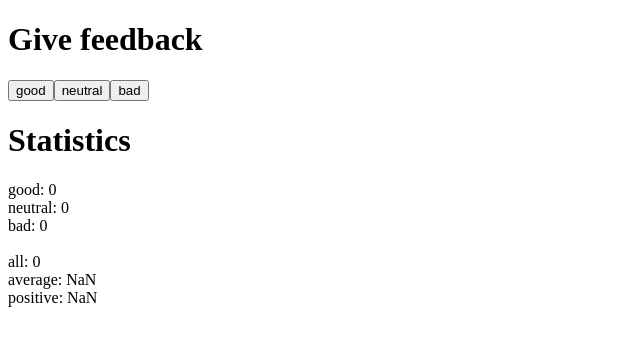
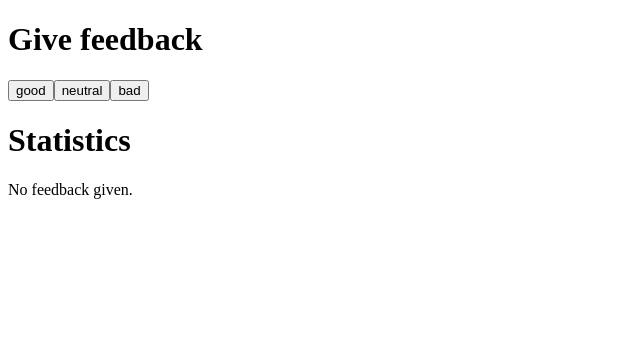
Before and after one commit to jussiviinikka/full-stack-open, a React (Vite) app in the folder osa1/unicafe/: page / in a window 1280 px wide. Shown: the top 346 px of the page, without its empty margins (0-640 px from the left). Built offline with nearby package versions, Linux system fonts and the light colour scheme.

Commit message:
Part 1: Unicafe, step4

```diff
--- a/osa1/unicafe/src/App.jsx
+++ b/osa1/unicafe/src/App.jsx
@@ -14,6 +14,7 @@ const Statistics = ({good, neutral, bad}) => {
 		(good - bad) / all()
 	)
 
+	if (all() > 0) {
 		return (
 			<div>
 				<h1>Statistics</h1>
@@ -23,6 +24,13 @@ const Statistics = ({good, neutral, bad}) => {
 				all: {all()}<br/>
 				average: {average()}<br/>
 				positive: {positive_perc()}<br/>
+			</div>
+		)
+	}
+	return (
+		<div>
+			<h1>Statistics</h1>
+			No feedback given.
 		</div>
 	)
 }
```
Lines whose indentation alone changed are shown as unchanged.
